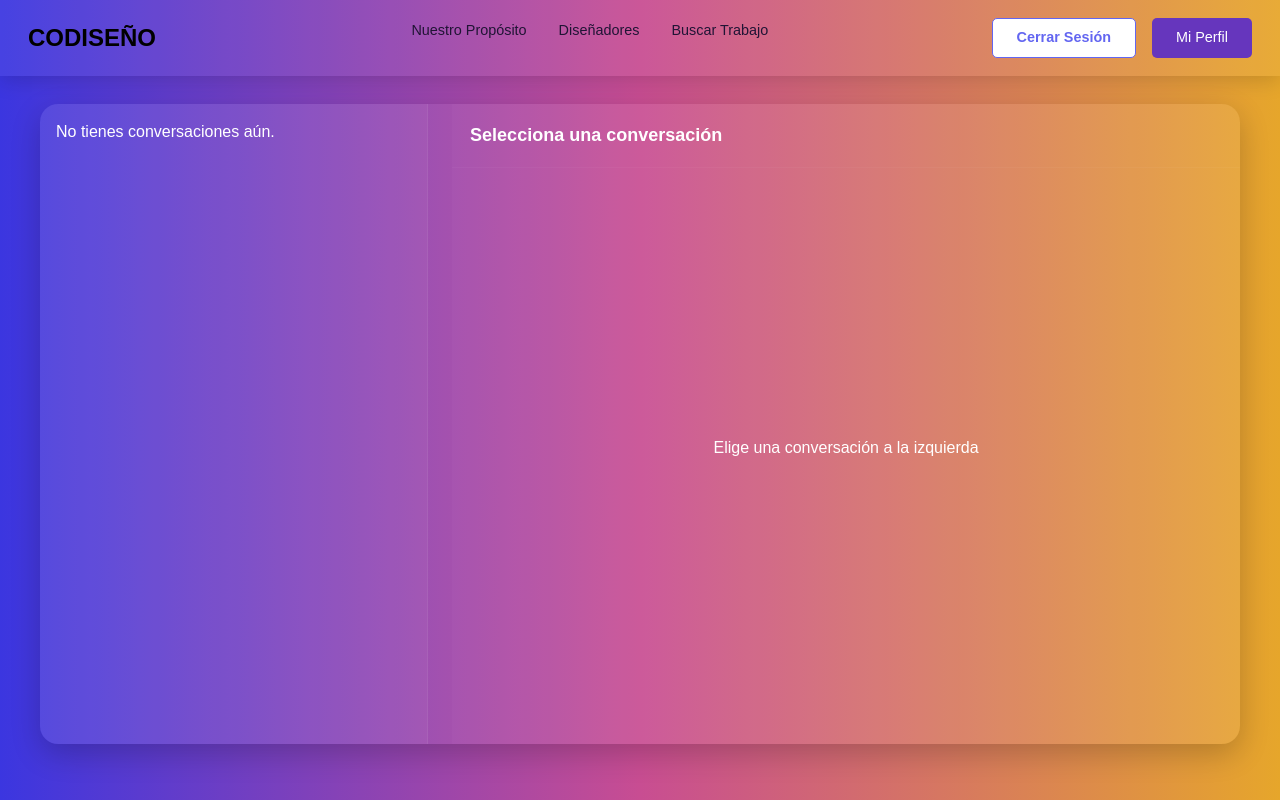
After one commit to FrancoArayaP/repositorio-desink, a Django app: page /mensajes/ in a window 1280 px wide. The commit adds this page. Run offline with Django 5.2, Linux system fonts and the light colour scheme; the visitor is signed in with stand-in values (Sample User, id 1); data that the repository does not hold is empty.

Commit message:
mensajeria

```diff
--- a/desinkSite/desinkApp/templates/buscar_disenadores.html
+++ b/desinkSite/desinkApp/templates/buscar_disenadores.html
@@ -259,7 +259,11 @@
                         <div class="designer-info">
                             <h4>{{ d.nombre }} {{ d.apellido }}</h4>
                             <p>{{ d.about_me|default:"Este diseñador aún no ha escrito nada sobre sí mismo." }}</p>
-
+                            {% if user.is_authenticated and d.id and user.id != d.id %}
+                                <a href="{% url 'conversation_start' d.id %}" class="btn btn-primary mt-2">
+                                    Enviar Mensaje
+                                </a>
+                            {% endif %}
                         </div>
 
                         <!-- Dropdown Portafolio -->
--- a/desinkSite/desinkApp/templates/buscar_proyectos.html
+++ b/desinkSite/desinkApp/templates/buscar_proyectos.html
@@ -261,6 +261,12 @@
                             <h4>{{ p.title }}</h4>
                             <p>{{ p.description }}</p>
                             <p><strong>Rango de sueldo:</strong> {{ p.salary_min|clp_format }} - {{ p.salary_max|clp_format }}</p>
+                            {% if user.is_authenticated and p.user.id and user.id != p.user.id %}
+                                <a href="{% url 'conversation_start' p.user.id %}" class="btn btn-primary mt-2">
+                                    Enviar Mensaje
+                                </a>
+                            {% endif %}
+
                         </div>
 
                         <!-- Dropdown con información del perfil relacionado -->
--- /dev/null
+++ b/desinkSite/desinkApp/templates/conversation_detail.html
@@ -0,0 +1,331 @@
+{% load static %}
+{% load custom_filters %}
+<!doctype html>
+<html lang="es">
+<head>
+  <meta charset="utf-8">
+  <title>Mensajería</title>
+  <meta name="viewport" content="width=device-width,initial-scale=1">
+
+  <link href="https://cdn.jsdelivr.net/npm/bootstrap@5.3.3/dist/css/bootstrap.min.css" rel="stylesheet">
+  <style>
+    /* Botones del header */
+.header-buttons {
+    display: flex;
+    gap: 10px;
+}
+
+.btn-primary,
+.btn-secondary {
+    padding: 10px 20px;
+    border-radius: 30px;
+    border: none;
+    font-size: 0.9rem;
+    font-weight: 600;
+    cursor: pointer;
+    transition: 0.3s ease-in-out;
+}
+
+.btn-primary {
+    background: var(--color-primary);
+    color: var(--color-light);
+}
+
+.btn-primary:hover {
+    opacity: 0.85;
+}
+
+.btn-secondary {
+    background: transparent;
+    border: 2px solid var(--color-primary);
+    color: var(--color-primary);
+}
+
+.btn-secondary:hover {
+    background: var(--color-primary);
+    color: var(--color-light);
+}
+
+.btn-primary a,
+.btn-secondary a {
+    text-decoration: none;
+    color: inherit;
+}
+    :root {
+    --color-primary: #6C3FF0;
+    --color-secondary: #FF6F61;
+    --color-dark: #2A1A47;
+    --color-light: #ffffff;
+    --color-text: #3A3A3A;
+    --gradient-main: linear-gradient(90deg, #3B36E0, #C84D92, #E6A62B);
+}
+
+    /* Header */
+        header {
+            background: white;
+            padding: 1rem 5%;
+            box-shadow: 0 2px 5px rgba(0,0,0,0.1);
+            display: flex;
+            justify-content: space-between;
+            align-items: center;
+        }
+
+        .logo {
+            font-size: 1.5rem;
+            font-weight: bold;
+            color: #201435;
+        }
+
+        nav ul {
+            display: flex;
+            list-style: none;
+            gap: 2rem;
+        }
+
+        nav a {
+            text-decoration: none;
+            color: #201435;
+            font-size: 0.9rem;
+            font-weight: 500;
+        }
+
+        .header-buttons {
+            display: flex;
+            gap: 1rem;
+        }
+
+        .btn-secondary {
+            padding: 0.5rem 1.5rem;
+            border: 1px solid #6366f1;
+            background: white;
+            color: #6366f1;
+            border-radius: 5px;
+            cursor: pointer;
+        }
+
+        .btn-primary {
+            padding: 0.5rem 1.5rem;
+            background: #6636BD;
+            color: white;
+            border: none;
+            border-radius: 5px;
+            cursor: pointer;
+            font-weight: 500;
+        }
+    :root{
+      --color-primary:#6C3FF0;
+      --gradient: linear-gradient(90deg,#3B36E0 0%,#C84D92 50%,#E6A62B 100%);
+    }
+    body {
+      margin:0;
+      font-family: 'Poppins', sans-serif;
+      background: var(--gradient);
+      min-height:100vh;
+      color: #fff;
+    }
+    header {
+      background: rgba(255,255,255,0.06);
+      padding: 18px 28px;
+      box-shadow: 0 4px 20px rgba(0,0,0,0.15);
+    }
+    .chat-layout {
+      display:flex;
+      gap: 24px;
+      max-width:1200px;
+      margin: 28px auto;
+      background: rgba(255,255,255,0.06);
+      border-radius: 18px;
+      overflow: hidden;
+      box-shadow: 0 10px 30px rgba(0,0,0,0.2);
+      height: calc(100vh - 160px);
+    }
+
+    .conversations-list {
+      width: 33%;
+      background: rgba(255,255,255,0.04);
+      overflow-y: auto;
+      border-right: 1px solid rgba(255,255,255,0.06);
+    }
+    .conversation-item {
+      padding: 16px 18px;
+      border-bottom: 1px solid rgba(255,255,255,0.02);
+      display:flex;
+      gap:12px;
+      align-items:center;
+      cursor:pointer;
+      transition:background .15s;
+      color: #fff;
+    }
+    .conversation-item:hover { background: rgba(255,255,255,0.03); }
+    .conv-avatar {
+      width:56px; height:56px; border-radius:50%; overflow:hidden;
+      flex:0 0 56px; border:3px solid rgba(255,255,255,0.12);
+    }
+    .conv-avatar img { width:100%; height:100%; object-fit:cover; display:block; }
+    .conv-meta h6 { margin:0; font-weight:700; font-size:16px; }
+    .conv-meta p { margin:4px 0 0; color: rgba(255,255,255,0.75); font-size:13px; }
+
+    .chat-window {
+      width: 67%;
+      display:flex;
+      flex-direction:column;
+      background: rgba(255,255,255,0.02);
+    }
+    .chat-header {
+      padding:18px;
+      border-bottom:1px solid rgba(255,255,255,0.03);
+      font-weight:700;
+      font-size:18px;
+      display:flex;
+      align-items:center;
+      gap:12px;
+    }
+    .chat-messages {
+      padding:20px;
+      overflow-y:auto;
+      flex:1;
+      display:flex;
+      flex-direction:column;
+      gap:10px;
+    }
+    .message {
+      max-width:70%;
+      padding:10px 14px;
+      border-radius:14px;
+      font-size:14px;
+      line-height:1.3;
+    }
+    .message.sent {
+      margin-left:auto;
+      background: linear-gradient(90deg,#6C3FF0,#8A4BEA);
+      color:white;
+    }
+    .message.received {
+      background: rgba(255,255,255,0.95);
+      color:#222;
+      border-radius:12px;
+      border:1px solid rgba(0,0,0,0.06);
+    }
+    .chat-input {
+      padding:14px;
+      border-top:1px solid rgba(255,255,255,0.03);
+      display:flex;
+      gap:12px;
+      align-items:center;
+      background: rgba(255,255,255,0.02);
+    }
+    .chat-input input[type="text"]{
+      flex:1;
+      border-radius:22px;
+      padding:10px 14px;
+      border:1px solid rgba(255,255,255,0.08);
+      background: rgba(255,255,255,0.03);
+      color: #fff;
+    }
+    .chat-input button {
+      background: var(--color-primary);
+      color: #fff;
+      border: none;
+      padding:10px 18px;
+      border-radius:20px;
+    }
+  </style>
+</head>
+<body>
+
+<header>
+        <div class="logo"><a href="{% url 'index' %}" style="color: black;text-decoration: none;">CODISEÑO</a></div>
+        <nav>
+            <ul>
+                <li><a href="#">Nuestro Propósito</a></li>
+                <li><a href="{% url 'buscar_disenadores' %}">Diseñadores</a></li>
+                <li><a href="{% url 'buscar_proyectos' %}">Buscar Trabajo</a></li>
+            </ul>
+        </nav>
+        <div class="header-buttons">
+            <button class="btn-secondary">
+                <a href="{% url 'logout' %}" style="text-decoration: none;">Cerrar Sesión</a>
+            </button>
+            <button class="btn-primary"><a href="{% url 'disenador' %}" style="text-decoration: none;">Mi Perfil</a></button>
+        </div>
+    </header>
+
+<main>
+  <div class="chat-layout">
+    <!-- Conversaciones -->
+    <div class="conversations-list">
+      {% for conv in conversations %}
+        {% with other=conv|other_participant:request.user %}
+          <a href="{% url 'conversation_detail' conv.id %}"
+             style="text-decoration:none;color:inherit;display:block;">
+            <div class="conversation-item">
+              <div class="conv-avatar">
+                {% if other.profile.photo_url %}
+                  <img src="{{ other.profile.photo_url }}">
+                {% else %}
+                  <img src="{% static 'images/pf_placeholder.png' %}">
+                {% endif %}
+              </div>
+              <div class="conv-meta">
+                <h6>{{ other.first_name }} {{ other.last_name }}</h6>
+                {% with last=conv.messages.last %}
+                  {% if last %}
+                    <p>{{ last.sender.first_name }}: {{ last.text|truncatechars:40 }}</p>
+                  {% else %}
+                    <p>Sin mensajes</p>
+                  {% endif %}
+                {% endwith %}
+              </div>
+            </div>
+          </a>
+        {% endwith %}
+      {% empty %}
+        <p class="p-3">No tienes conversaciones aún.</p>
+      {% endfor %}
+    </div>
+
+    <!-- Chat -->
+    <div class="chat-window">
+      {% if conversation %}
+        {% with other=conversation|other_participant:request.user %}
+        <div class="chat-header">
+          {{ other.first_name }} {{ other.last_name }}
+        </div>
+        {% endwith %}
+
+        <div id="messages" class="chat-messages">
+          {% for msg in conversation.messages.all %}
+            <div class="message {% if msg.sender == request.user %}sent{% else %}received{% endif %}">
+              {{ msg.text }}<br>
+              <small style="opacity:.7;font-size:10px;">
+                {{ msg.timestamp|date:"H:i d/m" }}
+              </small>
+            </div>
+          {% endfor %}
+        </div>
+
+        <form method="POST" class="chat-input">
+          {% csrf_token %}
+          <input type="text" name="text" placeholder="Escribe un mensaje..." required>
+          <button type="submit">Enviar</button>
+        </form>
+
+      {% else %}
+        <div class="chat-header">Selecciona una conversación</div>
+        <div class="chat-messages d-flex align-items-center justify-content-center">
+          <p>Elige una conversación a la izquierda</p>
+        </div>
+      {% endif %}
+    </div>
+
+  </div>
+</main>
+
+<script>
+window.onload = () => {
+  const box = document.getElementById("messages");
+  if (box) box.scrollTop = box.scrollHeight;
+};
+</script>
+</body>
+</html>
--- a/desinkSite/desinkApp/templates/disenador.html
+++ b/desinkSite/desinkApp/templates/disenador.html
@@ -358,8 +358,11 @@ header nav ul a:hover {
             <!-- MENSAJES -->
             <div class="section-box messages-box">
                 <h3>Mensajes</h3>
-                <p>Aquí irán mensajes recibidos.</p>
+                <a href="{% url 'inbox' %}" class="btn btn-primary mt-2">
+                    Ir a Mensajes
+                </a>
             </div>
+
 
         </div>
 
--- a/desinkSite/desinkApp/templatetags/custom_filters.py
+++ b/desinkSite/desinkApp/templatetags/custom_filters.py
@@ -11,3 +11,13 @@ def clp_format(value):
         return "${:,}".format(value).replace(",", ".")
     except (ValueError, TypeError):
         return value
+
+@register.filter
+def other_participant(conversation, user):
+    """
+    Devuelve el otro participante (User) en la conversación o None si no existe.
+    """
+    try:
+        return conversation.participants.exclude(id=user.id).first()
+    except Exception:
+        return None
--- a/desinkSite/desinkApp/views.py
+++ b/desinkSite/desinkApp/views.py
@@ -9,6 +9,7 @@ from django.db.models import Q
 from .firebase_conf import storage, firebaseConfig
 from django.shortcuts import get_object_or_404
 from django.contrib.auth.decorators import login_required
+from .utils import get_or_create_conversation
 
 
 
@@ -365,3 +366,43 @@ def buscar_proyectos_view(request):
         "query": query,
     }
     return render(request, "buscar_proyectos.html", context)
+
+def inbox(request, conversation_id=None):
+    """
+    Vista principal: lista de conversaciones a la izquierda y chat actual a la derecha.
+    Si conversation_id es None muestra panel vacío a la derecha.
+    POST en esta vista crea un mensaje en la conversación actual.
+    """
+    # Todas las conversaciones del usuario (más recientes primero por último mensaje)
+    conversations = Conversation.objects.filter(participants=request.user).distinct().order_by('-created_at')
+
+    conversation = None
+    if conversation_id:
+        conversation = get_object_or_404(Conversation, id=conversation_id)
+        # seguridad: sólo participantes pueden ver
+        if not conversation.participants.filter(id=request.user.id).exists():
+            return redirect('inbox')
+
+        if request.method == "POST":
+            text = request.POST.get("text", "").strip()
+            if text:
+                Message.objects.create(conversation=conversation, sender=request.user, text=text)
+            return redirect('conversation_detail', conversation_id=conversation.id)
+
+    context = {
+        "conversations": conversations,
+        "conversation": conversation,
+    }
+    return render(request, "conversation_detail.html", context)
+
+@login_required
+def conversation_start(request, user_id):
+    """
+    Crear o recuperar conversación entre request.user y user_id, redirigir a detalle.
+    """
+    other = get_object_or_404(User, id=user_id)
+    if other == request.user:
+        return redirect('inbox')
+
+    conv = get_or_create_conversation(request.user, other)
+    return redirect('conversation_detail', conversation_id=conv.id)
--- a/desinkSite/desinkSite/urls.py
+++ b/desinkSite/desinkSite/urls.py
@@ -32,5 +32,7 @@ urlpatterns = [
     path("eliminar_proyecto/<int:project_id>/", appViews.eliminar_proyecto, name="eliminar_proyecto"),
     path('buscar_disenadores/', appViews.buscar_disenadores_view, name='buscar_disenadores'),
     path('buscar_proyectos/', appViews.buscar_proyectos_view, name='buscar_proyectos'),
-
+    path("mensajes/", appViews.inbox, name="inbox"),
+    path("mensajes/start/<int:user_id>/", appViews.conversation_start, name="conversation_start"),
+    path("mensajes/<int:conversation_id>/", appViews.inbox, name="conversation_detail"),
 ]
```
Also changed, not shown: desinkSite/desinkApp/models.py (+5 -3 lines), desinkSite/desinkApp/templates/mipyme.html (+5 -3 lines), desinkSite/desinkApp/utils.py (added, +8 -0 lines), desinkSite/desinkApp/migrations/0009_alter_message_options.py (added), desinkSite/desinkApp/templatetags/__init__.py (added), 1 other file.
